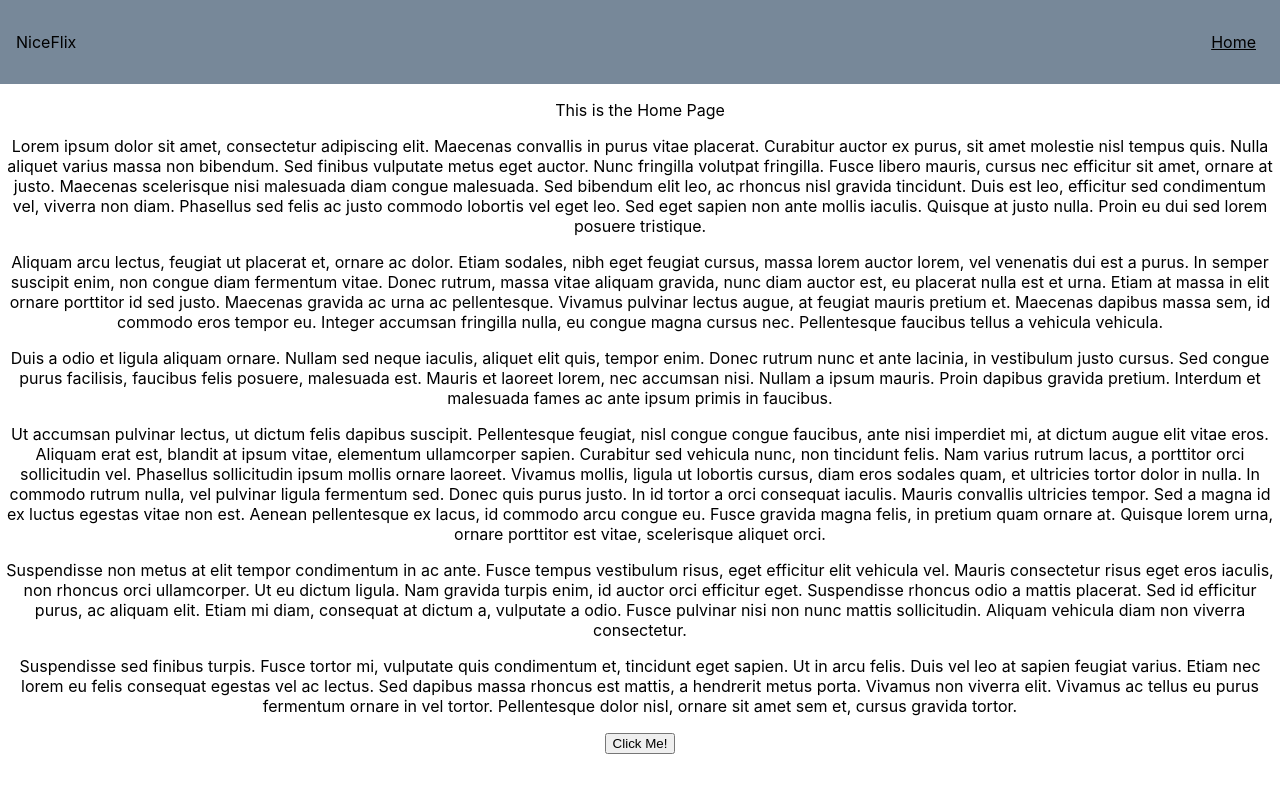
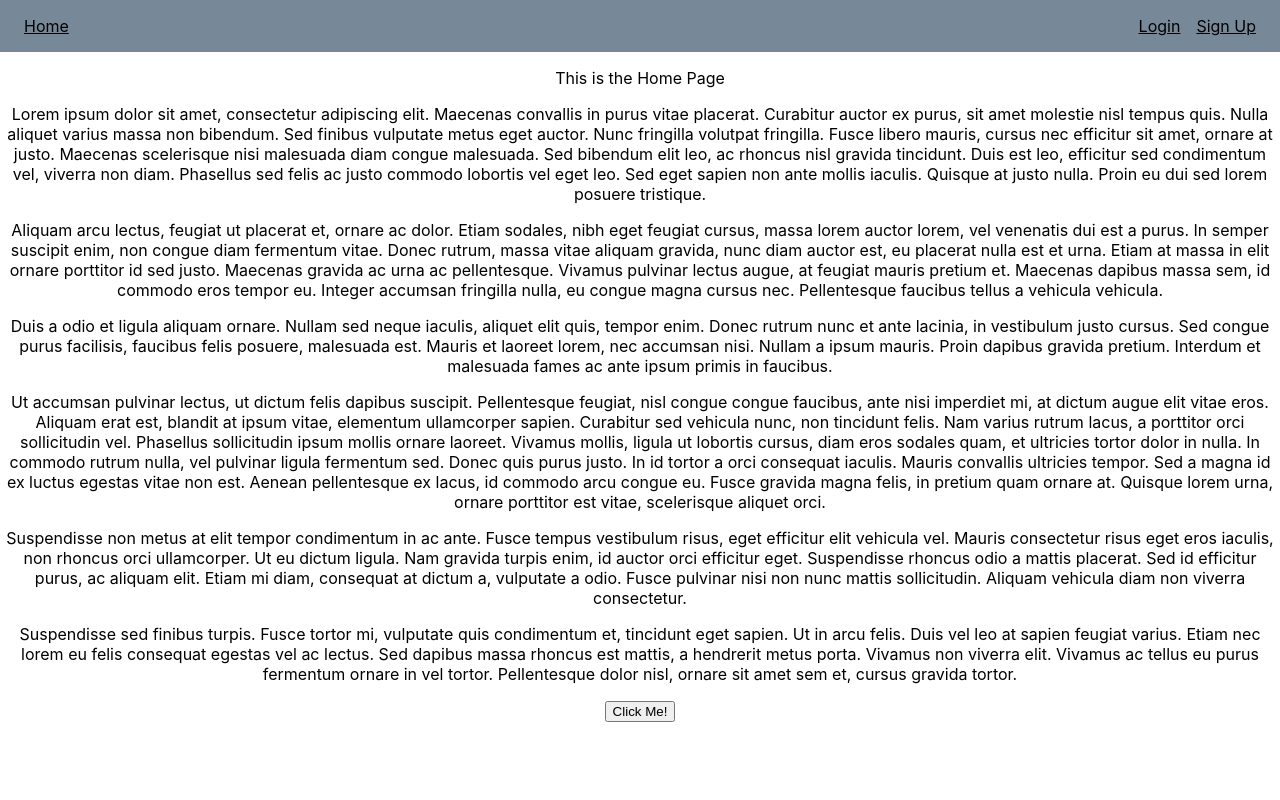
Before and after one commit to MDSkrki/React-MovieRent, a React (Create React App) app: page / in a window 1280 px wide. Shown: the top 800 px of the page. Built offline with nearby package versions, Linux system fonts and the light colour scheme.

Commit message:
created logout and adjusted header

```diff
--- a/src/components/Header/Header.js
+++ b/src/components/Header/Header.js
@@ -1,17 +1,33 @@
-import { useSelector } from 'react-redux';
-import { Link } from 'react-router-dom';
+import { useDispatch, useSelector } from 'react-redux';
+import { Link, useNavigate } from 'react-router-dom';
+import { actionCreator } from '../../store/actionCreator';
+import { OPEN_BANNER, USER_UNLOGGED } from '../../store/types';
 import './Header.css';
 
 export const Header = () => {
 
     const loggedState = useSelector((state) => state.user.logged)
+    const dispatch = useDispatch();
+    const navigate = useNavigate();
+
+    const openBanner = () => {
+        dispatch(actionCreator(OPEN_BANNER, `You have successfully Logged out!`));
+    }
+
+    const logoutHandler = () => {
+        dispatch(actionCreator(USER_UNLOGGED));
+        openBanner();
+        navigate('/');
+    }
 
     return (
         <header>
-            <p>NiceFlix</p>
+            <Link to="/">Home</Link>
             <nav>
-                {loggedState && <Link to='/profile'>Profile</Link>}
-                <Link to="/">Home</Link>
+                {!loggedState && (<Link to='/login'>Login</Link>)}
+                {loggedState && (<Link to='/profile'>Profile</Link>)}
+                {loggedState && (<p onClick={logoutHandler}>Logout</p>)}
+                <Link to="/signup">Sign Up</Link>
             </nav>
         </header>
     )
--- a/src/store/reducers/userReducer.js
+++ b/src/store/reducers/userReducer.js
@@ -1,4 +1,4 @@
-import { USER_LOGGED } from "../types";
+import { USER_LOGGED, USER_UNLOGGED } from "../types";
 
 const initialState = {
     logged: false,
@@ -6,12 +6,16 @@ const initialState = {
 }
 
 export const userReducer = (state = initialState, action) => {
-    if (action.type === USER_LOGGED) {
-        return {
-            ...state,
-            logged: true,
-            userId: action.payload,
-        }
+    if (action.type === USER_LOGGED) return {
+        ...state,
+        logged: true,
+        userId: action.payload,
+    }
+
+    if (action.type === USER_UNLOGGED) return {
+        ...state,
+        logged: false,
+        userId: 0,
     }
     return state;
 }
--- a/src/store/types.js
+++ b/src/store/types.js
@@ -1,3 +1,4 @@
 export const OPEN_BANNER = 'OPEN_BANNER';
 export const CLOSE_BANNER = 'CLOSE_BANNER';
 export const USER_LOGGED = 'USER_LOGGED';
+export const USER_UNLOGGED = 'USER_UNLOGGED';
```
